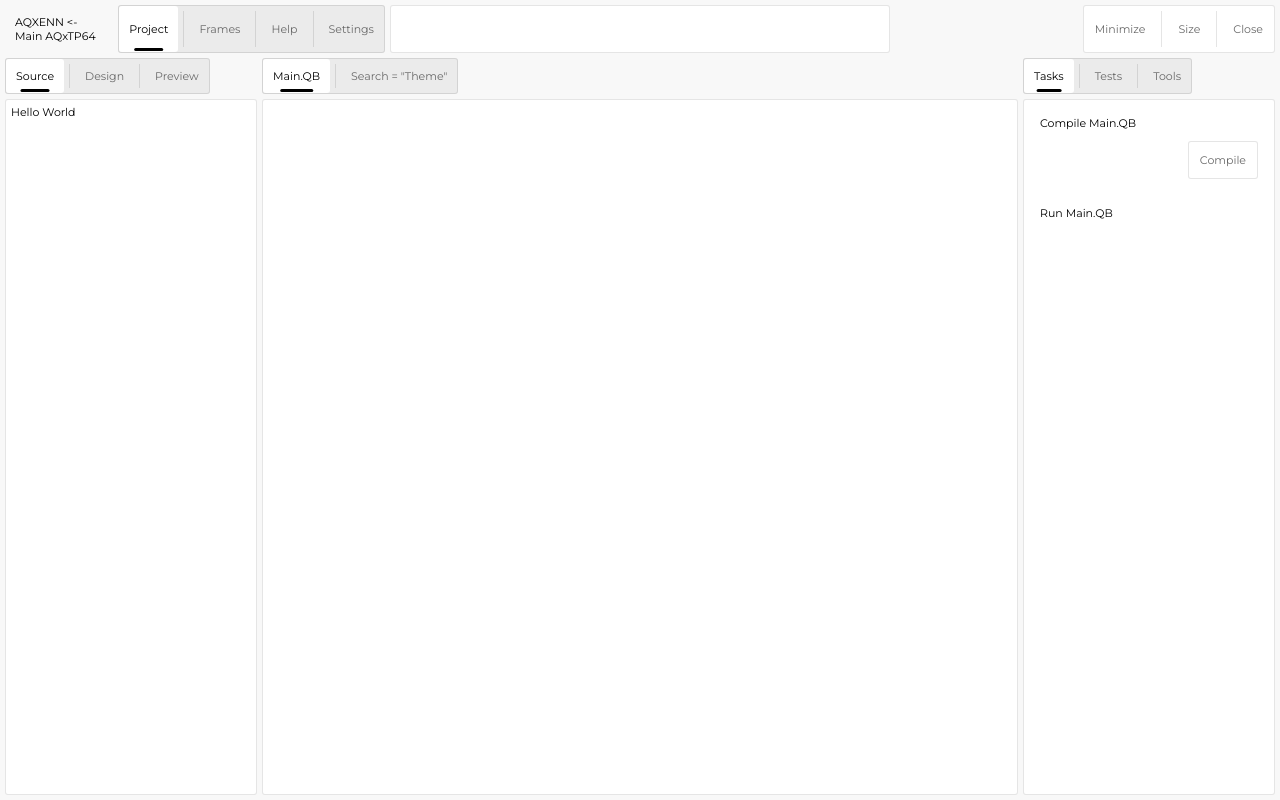
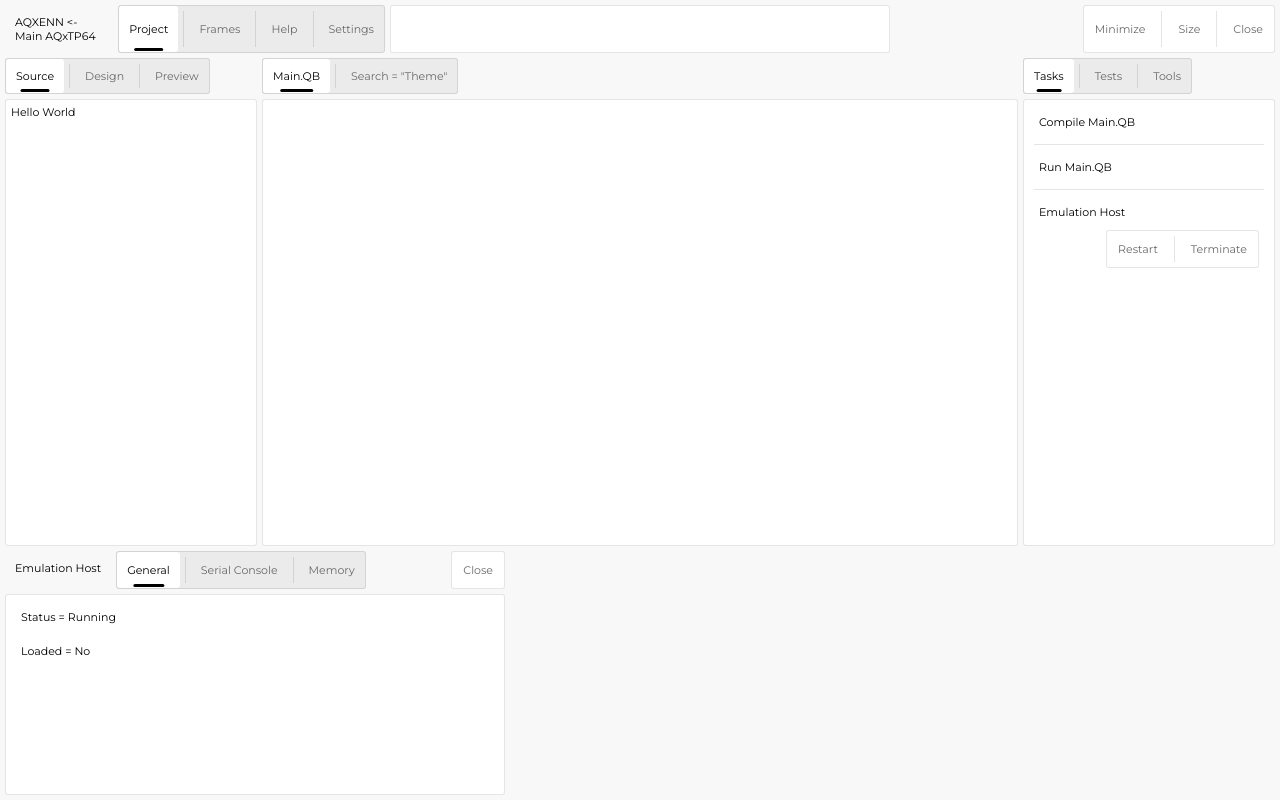
Before and after one commit to al-fajr-xaon/biyat-albarmaja, a Svelte app: page / in a window 1280 px wide. Built offline with nearby package versions, Linux system fonts and the light colour scheme.

Commit message:
Updated layout

```diff
--- a/src/renderer/App.svelte
+++ b/src/renderer/App.svelte
@@ -49,6 +49,7 @@
     </DefinedRow>
 
     {#if active == "Project"}
+        <div class="main">
             <div class="window">
                 <DefinedContentArea>
                     <DefinedRow slot="header">
@@ -82,18 +83,50 @@
 
                     <ItemList items={[
                         {
-                        label: "Compile Main.QB",
-                        actions: [
-                            {
-                                label: "Compile"
-                            }
-                        ]
+                            label: "Compile Main.QB"
                         },
                         {
                             label: "Run Main.QB"
+                        },
+                        {
+                            label: "Emulation Host",
+                            actions: [
+                                {
+                                    label: "Restart"
+                                },
+                                {
+                                    label: "Terminate"
+                                }
+                            ]
                         }
                     ]} />
                 </DefinedContentArea>
+            </div>
+
+            <div class="tools">
+                <div class="tool">
+                    <DefinedContentArea>
+                        <DefinedRow slot="header">
+                            <div>
+                                <Text>Emulation Host</Text>
+
+                                <Tabs tabs={[
+                                    { name: "General" },
+                                    { name: "Serial Console" },
+                                    { name: "Memory" }
+                                ]} />
+                            </div>
+
+                            <EqualSectionItem>
+                                <Button text="Close" />
+                            </EqualSectionItem>
+                        </DefinedRow>
+
+                        <Text>Status = Running</Text>
+                        <Text>Loaded = No</Text>
+                    </DefinedContentArea>
+                </div>
+            </div>
         </div>
     {:else if active == "Frames"}
         <div>
@@ -124,8 +157,29 @@
         gap: $padding-vertical;
         padding: $padding;
 
+        .main {
+            width: 100%;
+            display: flex;
+            flex-direction: column;
+
             .window {
                 width: 100%;
+                flex: 2;
+            }
+
+            .tools {
+                width: 100%;
+                display: flex;
+                flex: 1;
+                gap: $padding-horizontal;
+                justify-content: flex-start;
+                overflow: auto;
+
+                .tool {
+                    min-width: 500px;
+                    max-width: 500px;
+                }
+            }
         }
 
         div {
--- /dev/null
+++ b/src/renderer/components/HR.svelte
@@ -0,0 +1,12 @@
+<div class="root" />
+
+<style lang="scss">
+    @import "../assets/config";
+
+    .root {
+        height: 1px;
+        width: calc(100% - 2 * $padding-horizontal);
+        background: $stroke-color;
+        margin: 0 $padding-vertical;
+    }
+</style>
--- a/src/renderer/components/ItemList.svelte
+++ b/src/renderer/components/ItemList.svelte
@@ -2,13 +2,15 @@
     import EqualSectionItem from "./EqualSectionItem.svelte"
     import type { DropDown } from "./item-list/drop_down";
     import Button from "./Button.svelte";
+    import HR from "./HR.svelte"
+    import VR from "./VR.svelte"
 
     export let items: DropDown[] = [];
 </script>
 
 <div class="root">
-    {#each items as item}
-        <div class={`item ${(item.actions && item.actions.length == 0) ? "" : "has-actions"}`} on:click={() => {
+    {#each items as item, index}
+        <div class={`item ${(item.actions && item.actions.length == 0 || !item.actions) ? "" : "has-actions"}`} on:click={() => {
             if (item.on_click && (item.actions && item.actions.length == 0)) {
                 item.on_click();
             }
@@ -26,16 +28,26 @@
                 </div>
             </div>
 
-            <div class="actions">
-                {#if item.actions}
-                    {#each item.actions as action}
+            {#if item.actions}
+                <div class="actions">
+                    {#if item.actions}
                         <EqualSectionItem>
-                            <Button text={action.label} />
+                            {#each item.actions as action, index}
+                                <Button text={action.label} />
+
+                                {#if index != item.actions.length - 1}
+                                    <VR />
+                                {/if}
+                            {/each}
                         </EqualSectionItem>
-                    {/each}
-                {/if}
-            </div>
+                    {/if}
+                </div>
+            {/if}
         </div>
+
+        {#if index != items.length - 1}
+            <HR />
+        {/if}
     {/each}
 </div>
 
@@ -51,13 +63,13 @@
         .item {
             transition-duration: $animation-duration;
             cursor: pointer;
-            outline: $no-stroke;
             display: flex;
             flex: 1;
             gap: $stroke-width;
             padding: $padding;
             user-select: none;
             flex-direction: column;
+            border-radius: $control-radius;
 
             .info {
                 .icon {
@@ -96,7 +108,6 @@
 
             &:hover {
                 background: $control-irritated;
-                border: $stroke;
 
                 &:active {
                     background: $control-clicked;
@@ -105,8 +116,10 @@
 
             &.has-actions {
                 cursor: default;
-                border: $no-stroke;
-                background: transparent !important;
+
+                &:hover {
+                    background: $control-irritated;
+                }
             }
         }
     }
```
Lines whose indentation alone changed are shown as unchanged.
